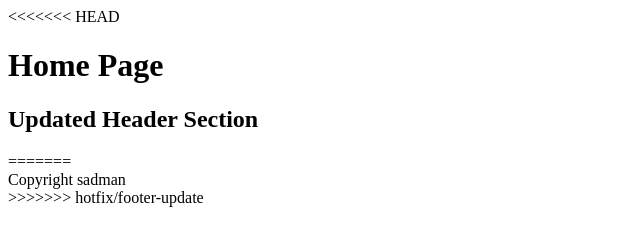
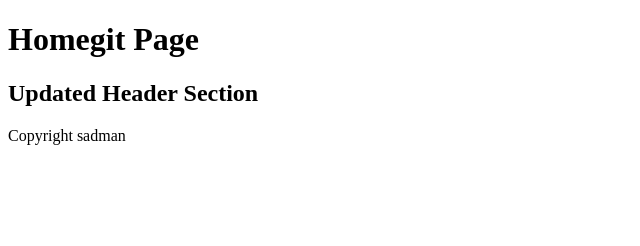
Before and after one commit to sadmanpieal/git-workflow, a plain HTML site: page index.html in a window 1280 px wide. Shown: the whole page, without its empty margins (0-640 px from the left). Drawn offline with Linux system fonts and the light colour scheme.

Commit message:
merged from developed branch

```diff
--- a/index.html
+++ b/index.html
@@ -6,13 +6,10 @@
     <title>git workflow</title>
 </head>
 <body>
-<<<<<<< HEAD
-    <h1>Home Page</h1>
+    <h1>Homegit Page</h1>
 <h2>Updated Header Section</h2>
 
-=======
     <footer> Copyright sadman </footer>
 
->>>>>>> hotfix/footer-update
 </body>
 </html>
```
